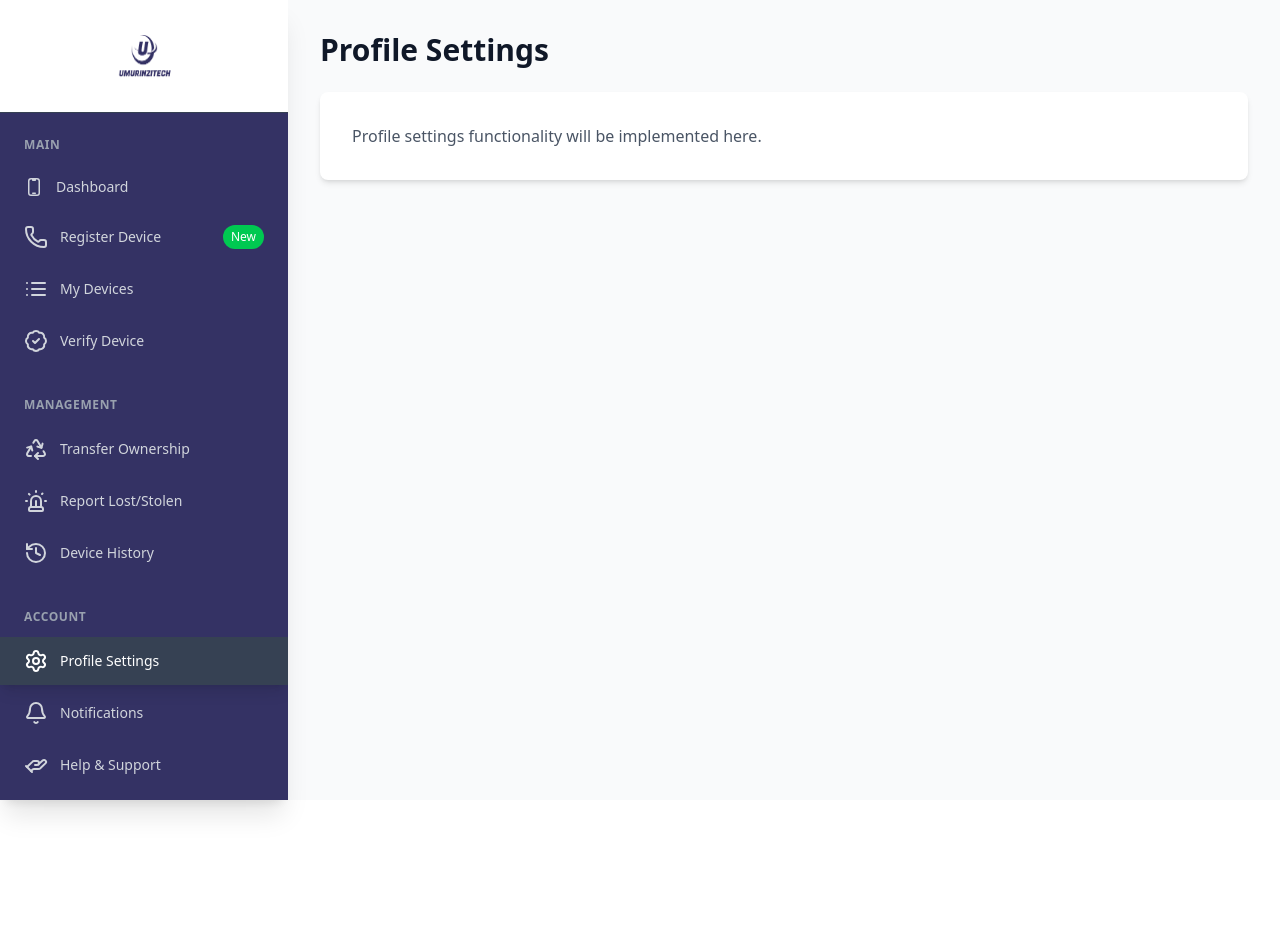
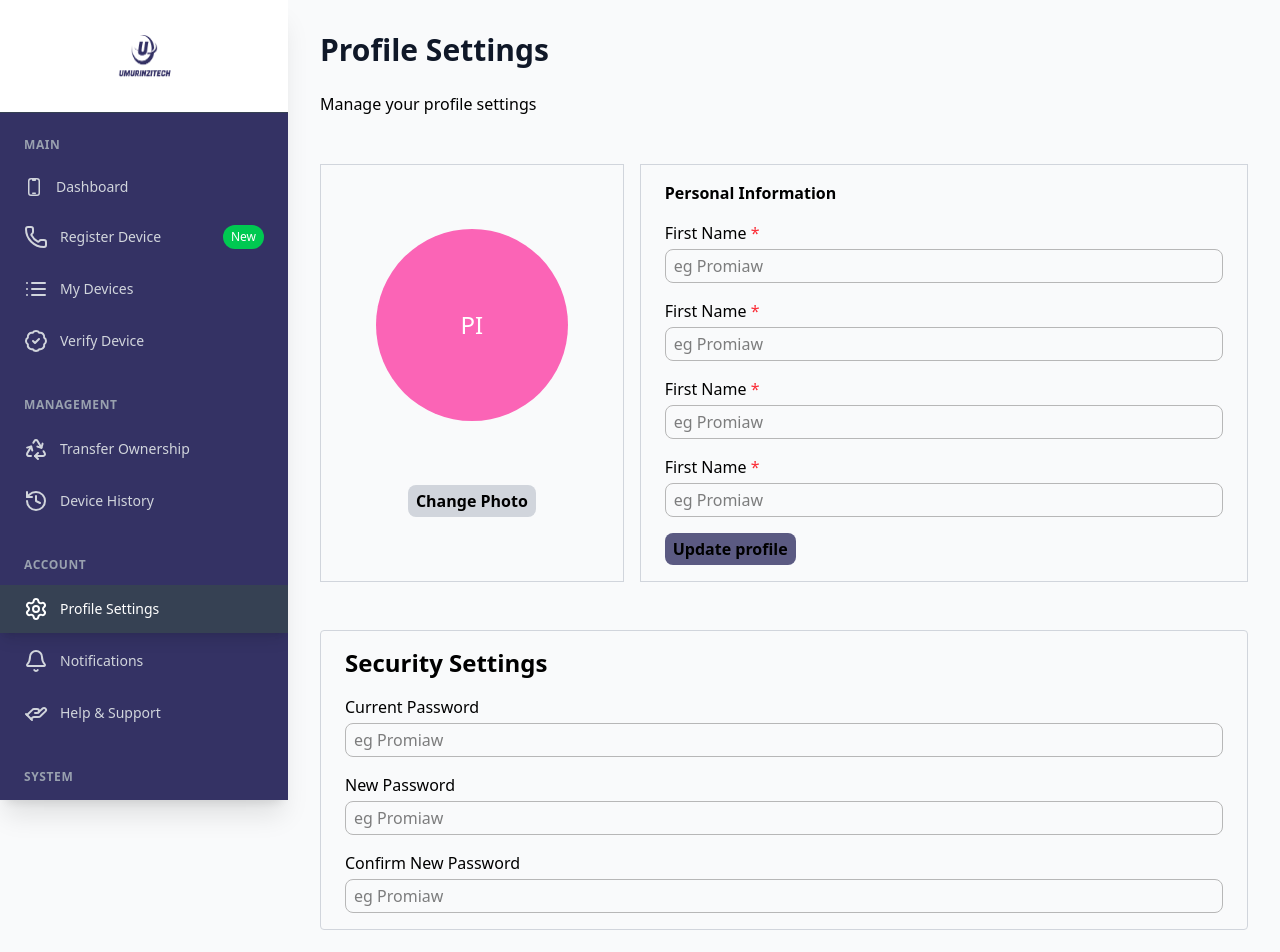
Before and after one commit to Prom004/umurinziTech, a React (Vite) app in the folder frontend/: page /profileSettings in a window 1280 px wide. Shown: the top 952 px of the page. Before the commit the page ends 800 px from the top, so only its background shows below. Built offline with nearby package versions, Linux system fonts and the light colour scheme.

Commit message:
device history and updating the report stolen

```diff
--- a/frontend/src/App.jsx
+++ b/frontend/src/App.jsx
@@ -79,7 +79,7 @@ function App() {
           <Route path='/dashboard' element={<Dashboard />} />
           <Route path='/verifyDevice' element={<VerifyDevice />} />
           <Route path='/transferOwnership' element={<TransferOwnership />} />
-          <Route path='/reportLostStolen' element={<ReportLostStolen />} />
+          {/* <Route path='/reportLostStolen' element={<ReportLostStolen />} /> */}
           <Route path='/deviceHistory' element={<DeviceHistory />} />
           <Route path='/profileSettings' element={<ProfileSettings />} />
           <Route path='/notifications' element={<Notifications />} />
--- a/frontend/src/components/SideBar.jsx
+++ b/frontend/src/components/SideBar.jsx
@@ -46,12 +46,12 @@ export default function Sidebar({ activeItem = "register" }) {
           label: "Transfer Ownership",
           href: "/transferOwnership",
         },
-        {
-          id: "report",
-          icon: <Siren />,
-          label: "Report Lost/Stolen",
-          href: "/reportLostStolen",
-        },
+        // {
+        //   id: "report",
+        //   icon: <Siren />,
+        //   label: "Report Lost/Stolen",
+        //   href: "/reportLostStolen",
+        // },
         {
           id: "history",
           icon: <History />,
--- a/frontend/src/pages/DeviceHistory.jsx
+++ b/frontend/src/pages/DeviceHistory.jsx
@@ -1,14 +1,35 @@
-import React from 'react';
-import Sidebar from '../components/SideBar';
+import React from "react";
+import Sidebar from "../components/SideBar";
+import { Clipboard } from "lucide-react";
 
 export default function DeviceHistory() {
   return (
     <div className="flex min-h-screen bg-gray-50">
       <Sidebar activeItem="history" />
-      <div className="flex-1 ml-72 p-8">
-        <h1 className="text-3xl font-bold text-gray-900 mb-6">Device History</h1>
+      <div className="flex-1 ml-72 p-8 space-y-3">
         <div className="bg-white p-8 rounded-lg shadow-md">
-          <p className="text-gray-600">Device history tracking functionality will be implemented here.</p>
+          <h1 className="text-3xl font-bold text-gray-900 mb-6">
+            Device History
+          </h1>
+          <p className="text-gray-600">
+            Track the full history of your registered devices, including
+            transfers, theft reports, and system updates. This log helps you
+            verify authenticity and maintain proper records.
+          </p>
+        </div>
+        <div className="">
+          <label className="font-semibold"> Select Device</label>
+          <input type="text" required placeholder="Select Devices" className="p-3 w-full border border-gray-200 rounded-lg mt-1" />
+        </div>
+        <div className="flex flex-col bg-white justify-center items-center border border-gray-50 p-20 rounded-lg shadow-md">
+          <Clipboard className="w-8 h-8" />
+          <h2 className="text-gray-800 font-bold text-2xl">
+            Select a Device to view history
+          </h2>
+          <p className="text-gray-600">
+            Choose a device from the dropdown above to see its complete activity
+            timeline including registrations, transfers, and reports.
+          </p>
         </div>
       </div>
     </div>
--- a/frontend/src/pages/ProfileSettings.jsx
+++ b/frontend/src/pages/ProfileSettings.jsx
@@ -1,14 +1,107 @@
-import React from 'react';
-import Sidebar from '../components/SideBar';
+import React from "react";
+import Sidebar from "../components/SideBar";
 
 export default function ProfileSettings() {
   return (
     <div className="flex min-h-screen bg-gray-50">
       <Sidebar activeItem="profile" />
       <div className="flex-1 ml-72 p-8">
-        <h1 className="text-3xl font-bold text-gray-900 mb-6">Profile Settings</h1>
-        <div className="bg-white p-8 rounded-lg shadow-md">
-          <p className="text-gray-600">Profile settings functionality will be implemented here.</p>
+        <h1 className="text-3xl font-bold text-gray-900 mb-6">
+          Profile Settings
+        </h1>
+        <p>Manage your profile settings</p>
+        <div className="w-full flex gap-4 mt-12">
+          <div className="w-1/3 border border-gray-300 py-16 flex flex-col gap-6 items-center justify-between">
+            <div className="size-48 rounded-full bg-pink-400 text-white flex items-center justify-center text-2xl">
+              PI
+            </div>
+            <button className="bg-gray-300 text-black text-center px-2 py-1 rounded-lg font-bold">
+              Change Photo
+            </button>
+          </div>
+          <div className="w-2/3 border px-6 py-4 border-gray-300">
+            <h3 className="text-black font-semibold mb-4">
+              Personal Information
+            </h3>
+            <div className="flex flex-col gap-4">
+              <div className="flex flex-col gap-1">
+                <label htmlFor="firstName">
+                  First Name
+                  <span className="text-red-500"> *</span>
+                </label>
+                <input
+                  type="text"
+                  className="w-full border border-[#b7b7b7] py-1 px-2 rounded-lg"
+                  placeholder="eg Promiaw"
+                />
+              </div>
+              <div className="flex flex-col gap-1">
+                <label htmlFor="firstName">
+                  First Name
+                  <span className="text-red-500"> *</span>
+                </label>
+                <input
+                  type="text"
+                  className="w-full border border-[#b7b7b7] py-1 px-2 rounded-lg"
+                  placeholder="eg Promiaw"
+                />
+              </div>
+              <div className="flex flex-col gap-1">
+                <label htmlFor="firstName">
+                  First Name
+                  <span className="text-red-500"> *</span>
+                </label>
+                <input
+                  type="text"
+                  className="w-full border border-[#b7b7b7] py-1 px-2 rounded-lg"
+                  placeholder="eg Promiaw"
+                />
+              </div>
+              <div className="flex flex-col gap-1">
+                <label htmlFor="firstName">
+                  First Name
+                  <span className="text-red-500"> *</span>
+                </label>
+                <input
+                  type="text"
+                  className="w-full border border-[#b7b7b7] py-1 px-2 rounded-lg"
+                  placeholder="eg Promiaw"
+                />
+              </div>
+              <button className="bg-[#343264]/80 text-black text-center px-2 py-1 rounded-lg font-bold w-fit">
+                Update profile
+              </button>
+            </div>
+          </div>
+        </div>
+        <div className="w-full rounded-sm border border-gray-300 py-4 px-6 mt-12">
+          <h2 className="mb-4 font-bold text-2xl">Security Settings</h2>
+          <div className="flex flex-col gap-4">
+            <div className="flex flex-col gap-1">
+              <label htmlFor="firstName">Current Password</label>
+              <input
+                type="text"
+                className="w-full border border-[#b7b7b7] py-1 px-2 rounded-lg"
+                placeholder="eg Promiaw"
+              />
+            </div>
+            <div className="flex flex-col gap-1">
+              <label htmlFor="firstName">New Password</label>
+              <input
+                type="text"
+                className="w-full border border-[#b7b7b7] py-1 px-2 rounded-lg"
+                placeholder="eg Promiaw"
+              />
+            </div>
+            <div className="flex flex-col gap-1">
+              <label htmlFor="firstName">Confirm New Password</label>
+              <input
+                type="text"
+                className="w-full border border-[#b7b7b7] py-1 px-2 rounded-lg"
+                placeholder="eg Promiaw"
+              />
+            </div>
+          </div>
         </div>
       </div>
     </div>
```
